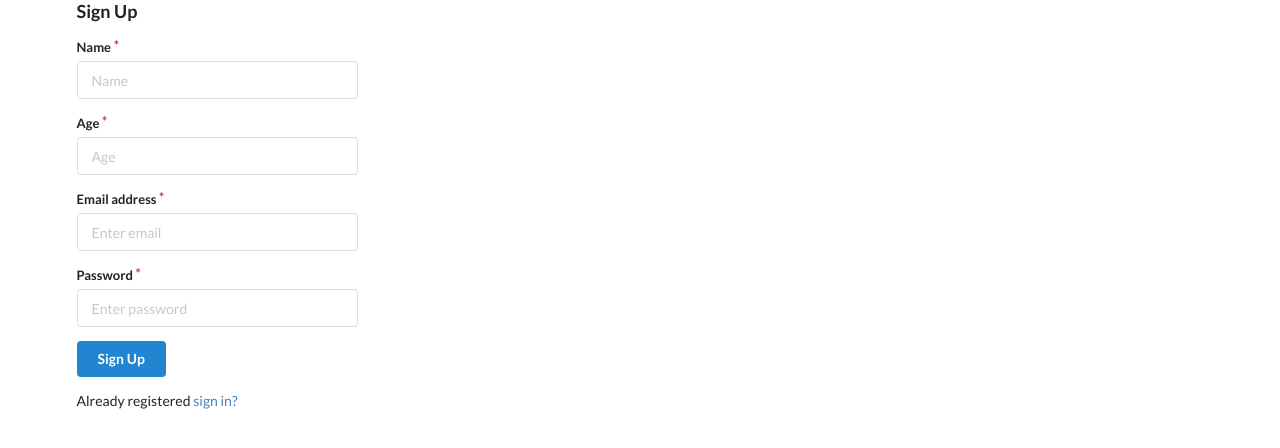
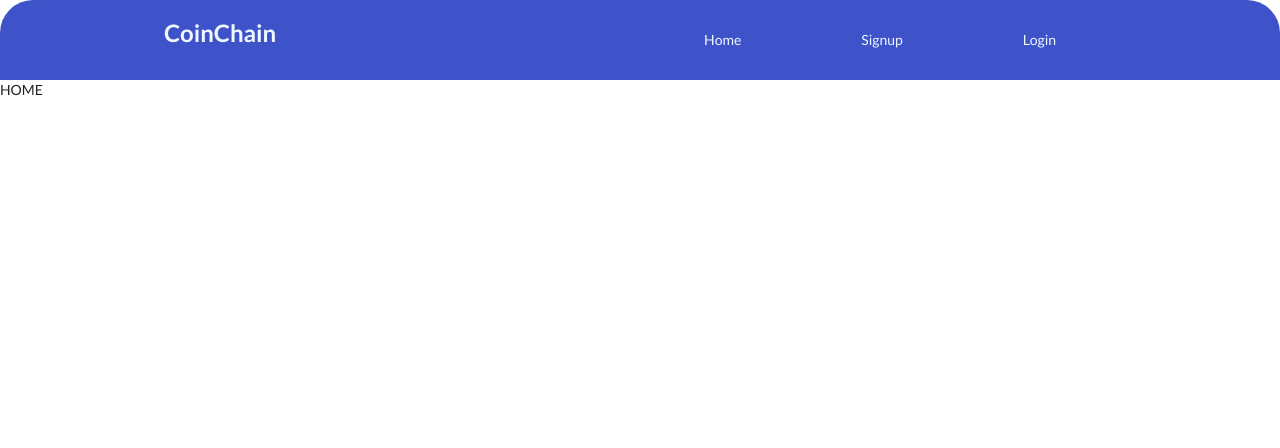
Before and after one commit to furqancodes/coinchain, a React (Create React App) app: page / in a window 1280 px wide. Shown: the top 448 px of the page. Built offline with nearby package versions, Linux system fonts and the light colour scheme.

Commit message:
Added Naviagtion

```diff
--- a/package.json
+++ b/package.json
@@ -9,6 +9,7 @@
     "axios": "^0.21.1",
     "react": "^17.0.2",
     "react-dom": "^17.0.2",
+    "react-router-dom": "^5.2.0",
     "react-scripts": "4.0.3",
     "web-vitals": "^1.1.2"
   },
--- a/src/components/App.jsx
+++ b/src/components/App.jsx
@@ -2,6 +2,11 @@ import React, { useState } from "react";
 
 import UserApi from "./Api/UserApi";
 import Signup from "./Signup";
+import Home from "./Home";
+import Login from "./Login";
+import Nav from "./Nav";
+
+import { BrowserRouter as Router, Switch, Route } from "react-router-dom";
 
 const App = () => {
   const [data, setData] = useState("");
@@ -46,10 +51,18 @@ const App = () => {
     }
   };
   return (
-    <div className="ui container">
-      <Signup onformSubmit={onformSubmit} />
-      {userData()}
-    </div>
+    <Router>
+      <div>
+        <Nav />
+        <Switch>
+          <Route path="/" exact component={Home} />
+          <Route path="/login" component={Login} />
+          <Route path="/signup">
+            <Signup onformSubmit={onformSubmit} view={userData} />
+          </Route>
+        </Switch>
+      </div>
+    </Router>
   );
 };
 
--- /dev/null
+++ b/src/components/Home.jsx
@@ -0,0 +1,7 @@
+import React from "react";
+
+const Home = () => {
+  return <div>HOME</div>;
+};
+
+export default Home;
--- /dev/null
+++ b/src/components/Login.jsx
@@ -0,0 +1,7 @@
+import React from "react";
+
+const Login = () => {
+  return <div>LOGIN</div>;
+};
+
+export default Login;
--- /dev/null
+++ b/src/components/Nav.jsx
@@ -0,0 +1,26 @@
+import React from "react";
+
+import { Link } from "react-router-dom";
+
+import "../css/Navigation.css";
+
+const Nav = () => {
+  return (
+    <nav>
+      <h2>CoinChain</h2>
+      <ul class="nav-links">
+        <Link to="/">
+          <li>Home</li>
+        </Link>
+        <Link to="/signup">
+          <li>Signup</li>
+        </Link>
+        <Link to="/login">
+          <li>Login</li>
+        </Link>
+      </ul>
+    </nav>
+  );
+};
+
+export default Nav;
--- a/src/components/Signup.jsx
+++ b/src/components/Signup.jsx
@@ -1,6 +1,6 @@
 import React, { useState } from "react";
 
-const Signup = ({ onformSubmit }) => {
+const Signup = ({ onformSubmit, view }) => {
   const [name, setName] = useState("");
   const [age, setAge] = useState("");
   const [email, setEmail] = useState("");
@@ -10,6 +10,7 @@ const Signup = ({ onformSubmit }) => {
     onformSubmit({ name, email, age, password });
   };
   return (
+    <div class="ui container">
       <form onSubmit={onFormSubmit} class="ui form">
         <h3>Sign Up</h3>
 
@@ -68,6 +69,8 @@ const Signup = ({ onformSubmit }) => {
           Already registered <a href="goog">sign in?</a>
         </p>
       </form>
+      {view()}
+    </div>
   );
 };
 
--- /dev/null
+++ b/src/css/Navigation.css
@@ -0,0 +1,19 @@
+nav {
+  display: flex;
+  justify-content: space-around;
+  align-items: center;
+  min-height: 10vh;
+  background-color: rgb(62, 83, 202);
+  color: aliceblue;
+  border-radius: 33px 33px 0px 0px;
+}
+.nav-links {
+  width: 40%;
+  display: flex;
+  justify-content: space-around;
+  align-items: center;
+  list-style: none;
+}
+li {
+  color: aliceblue;
+}
```
Also changed, not shown: 1 other file (tests, documents, lock files or other folders). Lines whose indentation alone changed are shown as unchanged.
